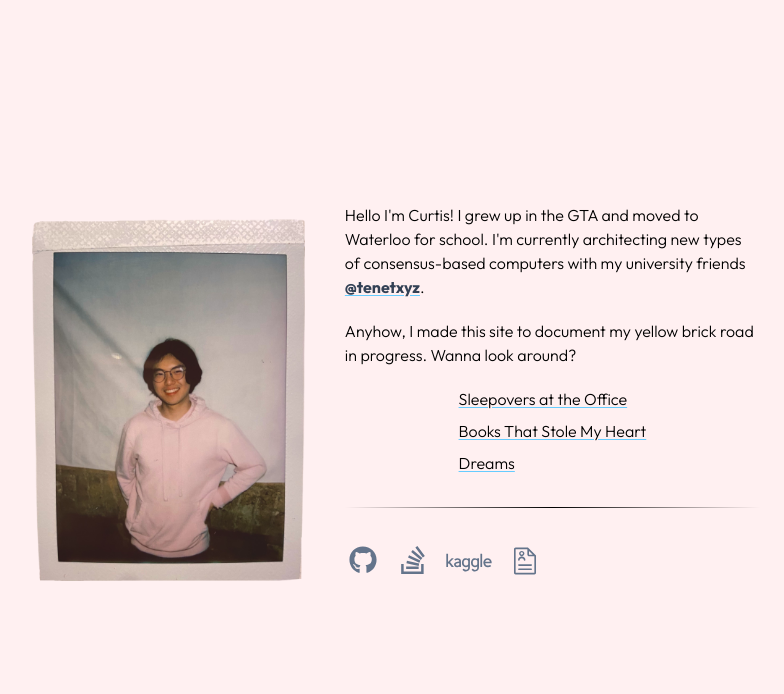
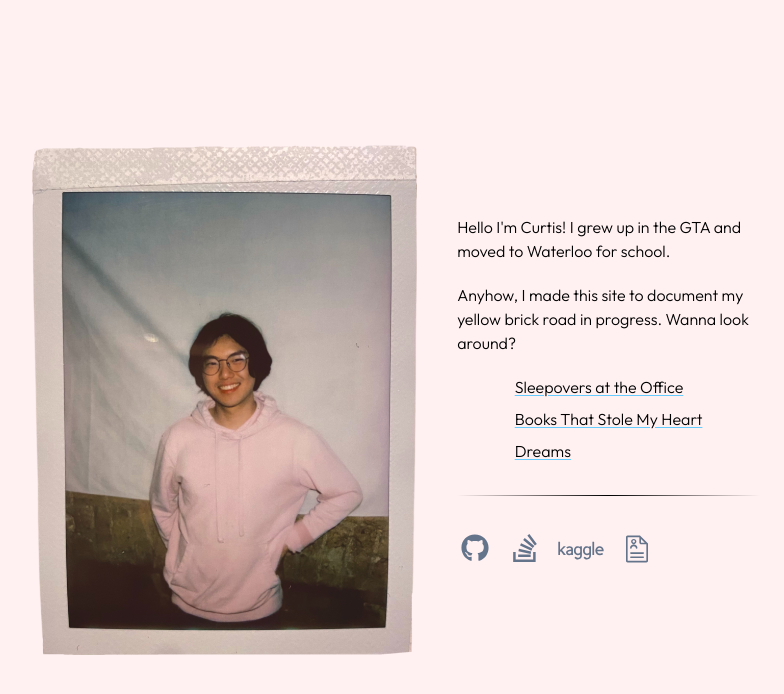
Before and after one commit to chongcurtis/chongcurtis.github.io, a Next.js app: page / in a window 1280 px wide. Shown: the top 694 px of the page, without its empty margins (224-1008 px from the left). Built offline with nearby package versions, Linux system fonts and the light colour scheme.

Commit message:
update bio

```diff
--- a/src/pages/dreams.tsx
+++ b/src/pages/dreams.tsx
@@ -92,8 +92,7 @@ export default function Dreams() {
             <p className="fade-in-on-scroll mb-2 mt-5 text-4xl">Dreams in Progress</p>
             <ul className="mx-10 list-disc marker:text-center marker:font-extrabold marker:text-slate-800">
                 <li className="fade-in-on-scroll">
-                    To figure out how to build digital worlds that have as much emergent behaviour
-                    as the internet.
+                    To finish sideprojects I've always wanted to finish.
                 </li>
             </ul>
             <p className="fade-in-on-scroll mx-10 mb-2 mt-10 text-4xl">Dreams that Died</p>
--- a/src/pages/index.tsx
+++ b/src/pages/index.tsx
@@ -25,15 +25,7 @@ export default function Home() {
                 <div className="place-items-center px-5">
                     <p>
                         Hello I&apos;m Curtis! I grew up in the GTA and moved to Waterloo for
-                        school. I&apos;m currently architecting new types of consensus-based computers
-                        with my university friends{" "}
-                        <Link
-                            href={"https://github.com/tenetxyz"}
-                            className="text-left font-semibold text-slate-700 underline decoration-sleepover-secondary underline-offset-2 hover:decoration-wavy"
-                        >
-                            @tenetxyz
-                        </Link>
-                        .
+                        school.
                     </p>
                     <p className="mb-5 mt-5">
                         Anyhow, I made this site to document my yellow brick road in progress. Wanna
```
